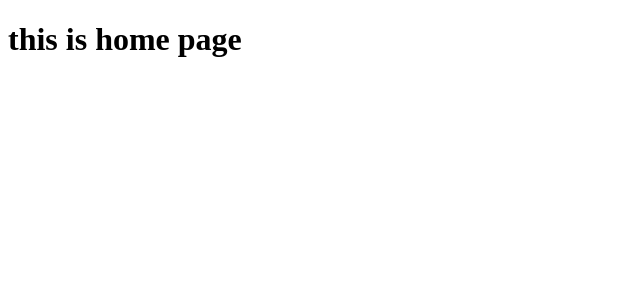
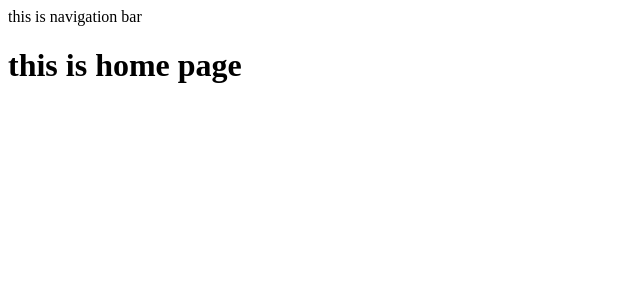
Before and after one commit to Amitkys/next-app, a Next.js app: page / in a window 1280 px wide. Shown: the top 300 px of the page, without its empty margins (0-640 px from the left). Built offline with nearby package versions, Linux system fonts and the light colour scheme.

Commit message:
added navigation bar

```diff
--- a/app/layout.tsx
+++ b/app/layout.tsx
@@ -1,5 +1,7 @@
 import type { Metadata } from "next";
 import localFont from "next/font/local";
+import { NavigationBar } from "@/components/NavigationBar";
+
 import "./globals.css";
 
 const geistSans = localFont({
@@ -28,6 +30,7 @@ export default function RootLayout({
       <body
         className={`${geistSans.variable} ${geistMono.variable} antialiased`}
       >
+       <NavigationBar />
         {children}
       </body>
     </html>
--- /dev/null
+++ b/components/NavigationBar.tsx
@@ -0,0 +1,7 @@
+export function NavigationBar(){
+    return (
+        <div>
+            this is navigation bar
+        </div>
+    )
+}
```
